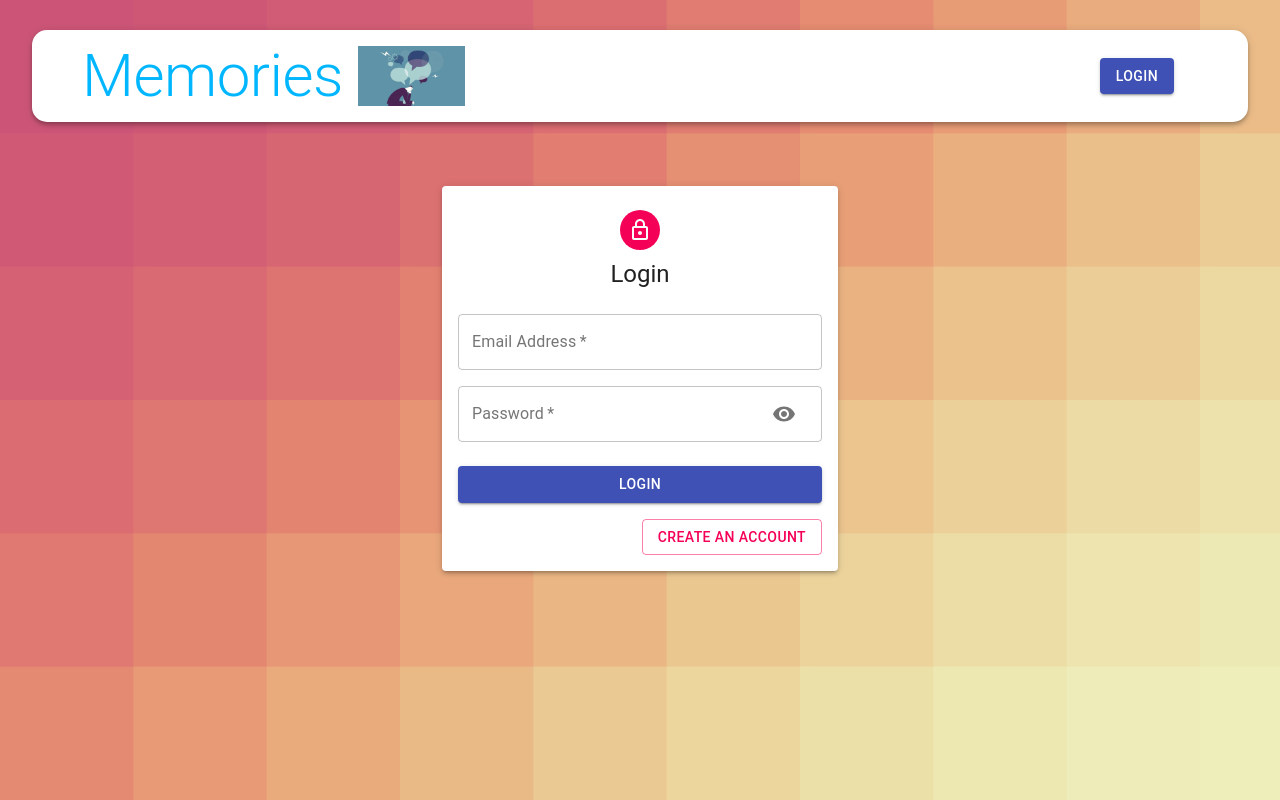
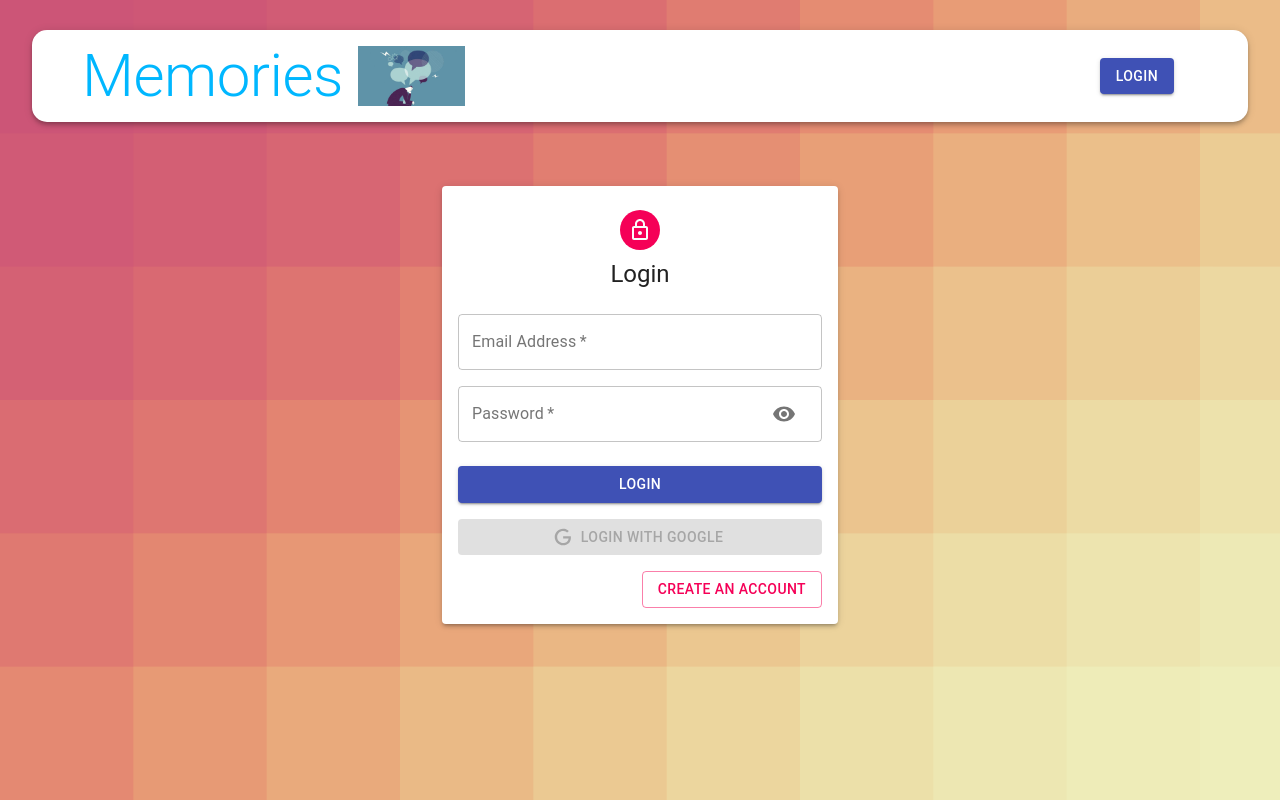
Before and after one commit to anushka-shri/memories-site, a React (Create React App) app in the folder client/: page /auth in a window 1280 px wide. Built offline with nearby package versions, Linux system fonts and the light colour scheme.

Commit message:
react-google-login added

```diff
--- a/client/src/components/Auth/Auth.js
+++ b/client/src/components/Auth/Auth.js
@@ -6,24 +6,35 @@
 	Button,
 	Container,
 	Grid,
+	Icon,
 } from '@material-ui/core';
+import { GoogleLogin } from 'react-google-login';
 import LockOutlinedIcon from '@material-ui/icons/LockOutlined';
 import useStyles from './styles';
 import Input from './Input.js';
+import IconGoogle from './icon.js'
 
 function Auth() {
 	const classes = useStyles();
 	const [showPassword, setShowPassword] = useState(false);
 	const [isSignUp, setSignUp] = useState(false);
 
-
-
 	const handleSubmit = () => {};
-	const handleChange = () => { };
+	const handleChange = () => {};
 	const handleShowPassword = () => setShowPassword((prev) => !prev);
 	const switchMode = () => {
 		setSignUp(!isSignUp);
-	}
+	};
+	const googleSuccess = async (res) => {
+		console.log(res);
+		console.log('Login successful');
+	};
+	const googleFailure = (error) => {
+		console.log(error);
+		console.log('google sign in failed, Try Again');
+	};
+
+	// const client secret xveKNOBpTC4kut73qZvqhIFh
 	return (
 		<Container maxWidth='xs' component='main'>
 			<Paper className={classes.paper} elevation={3}>
@@ -80,15 +91,33 @@
 						className={classes.submit}>
 						{isSignUp ? 'Register' : 'Login'}
 					</Button>
-					<Grid container justify="flex-end">
+					<GoogleLogin
+						clientId='332038548755-ts1qrib26k1k29g21mim2ilmreepk8a5.apps.googleusercontent.com'
+						render={(renderProps) => (
+							<Button
+								className={classes.googleButton}
+								color='primary'
+								fullWidth
+								disabled={renderProps.disabled}
+								startIcon={<IconGoogle />}
+								variant='contained'
+								onClick={renderProps.onClick}>
+								Login with Google
+							</Button>
+						)}
+						onSuccess={googleSuccess}
+						onFailure={googleFailure}
+						cookiePolicy='single_host_origin'
+					/>
+
+					<Grid container justify='flex-end'>
 						<Grid item>
-							<Button
-								onClick={switchMode}
-								color='secondary'
-							variant='outlined'>
-                             {isSignUp ? 'Already have an account? Login' : 'Create an account'}
+							<Button onClick={switchMode} color='secondary' variant='outlined'>
+								{isSignUp
+									? 'Already have an account? Login'
+									: 'Create an account'}
 							</Button>
-						 </Grid>
+						</Grid>
 					</Grid>
 				</form>
 			</Paper>
--- /dev/null
+++ b/client/src/components/Auth/icon.js
@@ -0,0 +1,12 @@
+import React from 'react';
+
+const Icon = () => (
+	<svg style={{ width: '20px', height: '20px' }} viewBox='0 0 24 24'>
+		<path
+			fill='currentColor'
+			d='M21.35,11.1H12.18V13.83H18.69C18.36,17.64 15.19,19.27 12.19,19.27C8.36,19.27 5,16.25 5,12C5,7.9 8.2,4.73 12.2,4.73C15.29,4.73 17.1,6.7 17.1,6.7L19,4.72C19,4.72 16.56,2 12.1,2C6.42,2 2.03,6.8 2.03,12C2.03,17.05 6.16,22 12.25,22C17.6,22 21.5,18.33 21.5,12.91C21.5,11.76 21.35,11.1 21.35,11.1V11.1Z'
+		/>
+	</svg>
+);
+
+export default Icon;
--- a/client/src/components/Auth/input.js
+++ b/client/src/components/Auth/input.js
@@ -22,7 +22,7 @@
 			label={label}
 			autoFocus={autoFocus}
 			type={type}
-			InputProps={name === 'password' && {
+			InputProps={name === 'password' ? {
 							endAdornment: (
 								<InputAdornment position='end'>
 									<IconButton onClick={handleShowPassword}>
@@ -30,7 +30,7 @@
 									</IconButton>
 								</InputAdornment>
 							),
-					  }  }
+					  } : null }
 		/>
 	</Grid>
 );
```
